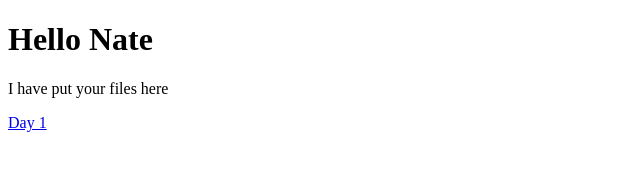
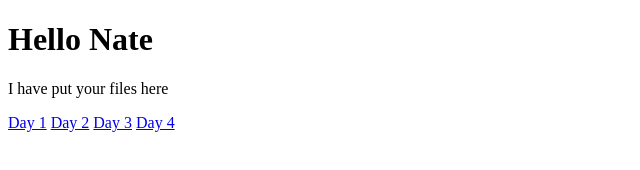
Before and after one commit to closehub1788/closehub1788.github.io, a plain HTML site: page index.html in a window 1280 px wide. Shown: the whole page, without its empty margins (0-640 px from the left). Drawn offline with Linux system fonts and the light colour scheme.

Commit message:
Update index.html

```diff
--- a/index.html
+++ b/index.html
@@ -4,5 +4,8 @@
 <h1>Hello Nate</h1>
 <p>I have put your files here</p>
   <a href="Pikmin Day 1.html">Day 1</a>
+  <a href="Pikmin Day 2.html">Day 2</a>
+  <a href="Pikmin Day 3.html">Day 3</a>
+  <a href="Pikmin Day 4.html">Day 4</a>
 </body>
 </html>
```
